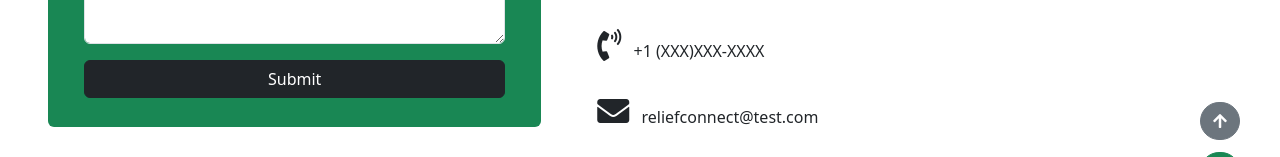
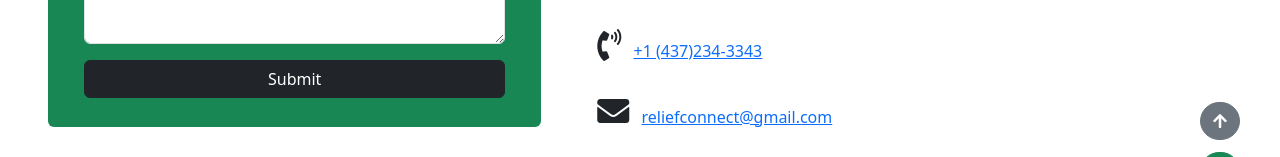
Before and after one commit to nimk321/Front-End_Final_Project, a plain HTML site: page contact.html in a window 1280 px wide. Shown: the part 590-747 px from the top of the page. Drawn offline with nearby package versions, Linux system fonts and the light colour scheme.

Commit message:
Made tel number and email clickable...

```diff
--- a/contact.html
+++ b/contact.html
@@ -166,12 +166,13 @@
           </p>
       <p class="pt-3">
   <i class="fas fa-phone-volume fa-2x px-2"></i>
-            <span>+1 (XXX)XXX-XXXX</span>
+  <span><a href="tel:+1-437-234-3343">+1 (437)234-3343</a></span>
 </p>
 <p class="pt-3">
   <i class="fas fa-envelope fa-2x px-2"></i>
-            <span> reliefconnect@test.com</span>
+  <span><a href="mailto:reliefconnect@gmail.com">reliefconnect@gmail.com</a></span>
 </p>
+
         </div>
       </div>
     </main>
```
Lines whose indentation alone changed are shown as unchanged.
